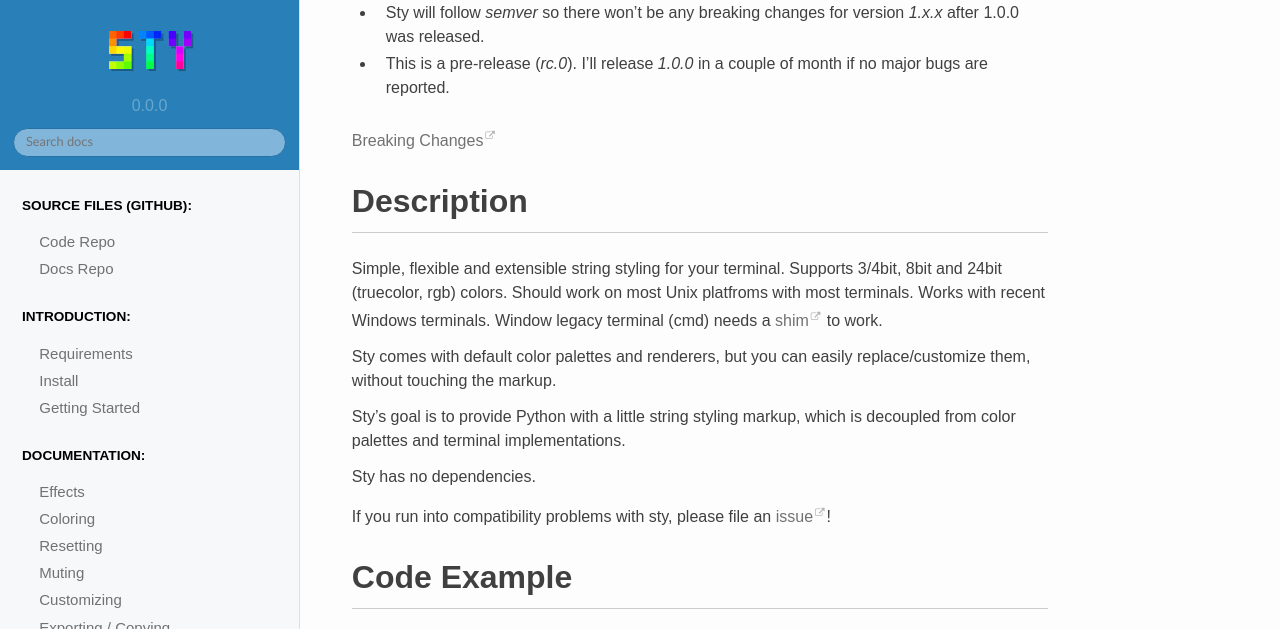
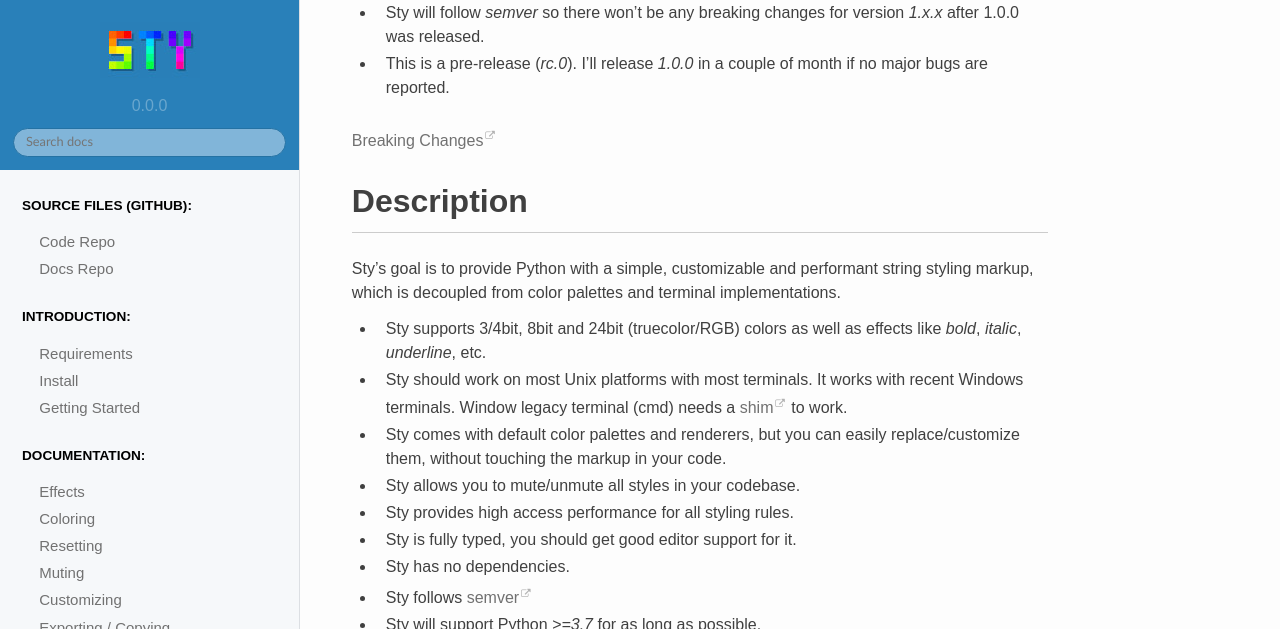
Before and after one commit to feluxe/sty-docs, a Sphinx documentation site: the page built from sphinx/index.rst, in a window 1280 px wide and 900 px high, scrolled down 564 px, cut to the strip 0-629 px from the top of the window. Built offline with Sphinx 7.4.7 and the Read the Docs theme 2.0.0, drawn with Linux system fonts in a browser that asks for light colours.

Commit message:
Update description.

```diff
--- a/sphinx/index.rst
+++ b/sphinx/index.rst
@@ -42,21 +42,21 @@ Description
 
 ------------
 
-Simple, flexible and extensible string styling for your terminal.
-Supports 3/4bit, 8bit and 24bit (truecolor, rgb) colors. Should work on most
-Unix platfroms with most terminals. Works with recent Windows terminals. Window
-legacy terminal (cmd) needs a `shim <https://github.com/feluxe/sty/issues/2#issuecomment-501890699>`__ to work.
-
-
-Sty comes with default color palettes and renderers, but you can easily
-replace/customize them, without touching the markup.
-
-Sty's goal is to provide Python with a little string styling markup, which
+Sty's goal is to provide Python with a simple, customizable and performant string styling markup, which
 is decoupled from color palettes and terminal implementations.
 
-Sty has no dependencies.
+* Sty supports 3/4bit, 8bit and 24bit (truecolor/RGB) colors as well as effects like `bold`, `italic`, `underline`, etc.
+* Sty should work on most Unix platforms with most terminals. It works with recent Windows terminals. Window legacy terminal (cmd) needs a `shim <https://github.com/feluxe/sty/issues/2#issuecomment-501890699>`__ to work.
+* Sty comes with default color palettes and renderers, but you can easily replace/customize them, without touching the markup in your code.
+* Sty allows you to mute/unmute all styles in your codebase.
+* Sty provides high access performance for all styling rules.
+* Sty is fully typed, you should get good editor support for it.
+* Sty has no dependencies.
+* Sty follows `semver <https://semver.org/>`__
+* Sty will support Python `>=3.7` for as long as possible.
 
 If you run into compatibility problems with sty, please file an `issue <https://github.com/feluxe/sty/issues>`__!
+
 
 
 Code Example
```
